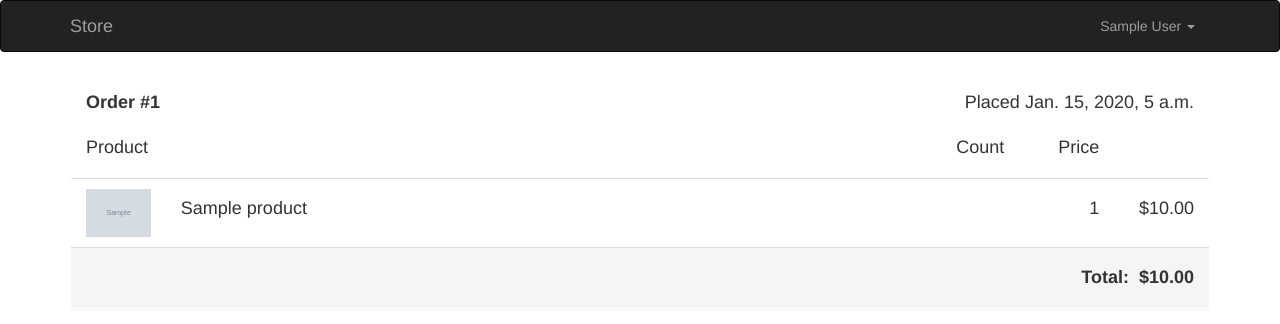
After one commit to FloorLamp/django-store, a Django app: template shoppingcart/templates/orders.html in a window 1280 px wide. The commit adds this page. Shown: the top 324 px of the page. Run offline with Django 3.2, Linux system fonts and the light colour scheme; the template is opened without the code that fills it: values that come from a table or form of the project are taken from there, others are empty; a user stored in the database is signed in; tables that the repository leaves empty hold one stand-in row (values such as "Sample post"); grey boxes marked "Sample" are stand-in pictures; parts of the project's set-up code (start-up, migrations or seed data) failed here and were passed over; some libraries are stand-ins or nearby versions.

Commit message:
add checkout and orders

```diff
--- a/ordergroove/urls.py
+++ b/ordergroove/urls.py
@@ -4,17 +4,16 @@ from django.contrib import admin
 admin.autodiscover()
 
 urlpatterns = patterns('shoppingcart.views',
-    # Examples:
     url(r'^$', 'home', name='home'),
     url(r'^login$', 'login_view', name='login_view'),
     url(r'^logout$', 'logout_view', name='logout_view'),
     url(r'^cart$', 'cart', name='cart'),
+    url(r'^checkout$', 'checkout', name='checkout'),
+    url(r'^orders$', 'orders', name='orders'),
+
+    # ajax
     url(r'^modify_cart$', 'modify_cart', name='modify_cart'),
-    # url(r'^ordergroove/', include('ordergroove.foo.urls')),
 
-    # Uncomment the admin/doc line below to enable admin documentation:
-    # url(r'^admin/doc/', include('django.contrib.admindocs.urls')),
-
-    # Uncomment the next line to enable the admin:
+    # admin
     url(r'^admin/', include(admin.site.urls)),
 )
--- a/shoppingcart/admin.py
+++ b/shoppingcart/admin.py
@@ -24,8 +24,8 @@ class ShoppingCartAdmin(admin.ModelAdmin):
 class OrderAdmin(admin.ModelAdmin):
     def user_name(self, obj):
         return obj.user.get_full_name()
-    list_display = ('user_name', 'product', 'count', 'date_ordered')
-    search_fields = ['user__first_name', 'user__last_name', 'product__name']
+    list_display = ('user_name', 'id', 'date_ordered')
+    search_fields = ['user__first_name', 'user__last_name']
 
 # admin.site.unregister(Site)
 # admin.site.unregister(Group)
--- a/shoppingcart/models.py
+++ b/shoppingcart/models.py
@@ -10,11 +10,10 @@ class Product(models.Model):
     def __unicode__(self):
         return self.name
 
-
 class ShoppingCart(models.Model):
     user = models.ForeignKey(User)
     product = models.ForeignKey(Product)
-    count = models.IntegerField(default=1)
+    count = models.IntegerField(default=0)
     date_added = models.DateTimeField(auto_now_add=True)
 
     def __unicode__(self):
@@ -22,9 +21,18 @@ class ShoppingCart(models.Model):
 
 class Order(models.Model):
     user = models.ForeignKey(User)
-    product = models.ForeignKey(Product)
-    count = models.IntegerField(default=0)
     date_ordered = models.DateTimeField(auto_now_add=True)
 
+    def get_orders(self):
+        return self.orderproduct_set.all()
+
+    def get_price(self):
+        return sum([p.count * p.product.price for p in self.get_orders()])
+
     def __unicode__(self):
-        return '{}, {} {}'.format(self.user.get_full_name(), self.count, self.product.name)
+        return '{} order at {}'.format(self.user.get_full_name(), self.date_ordered)
+
+class OrderProduct(models.Model):
+    order = models.ForeignKey(Order)
+    product = models.ForeignKey(Product)
+    count = models.IntegerField()
--- a/shoppingcart/static/css/main.css
+++ b/shoppingcart/static/css/main.css
@@ -32,6 +32,10 @@
 }
 
 
+#cart .list-group,
+.order .list-group {
+    margin-top: -16px;
+}
 #cart .product-image {
     max-width: 100%;
     max-height: 100px;
@@ -40,6 +44,14 @@
     margin-top: 15px;
     display: none;
 }
-#cart .panel-footer {
+.order .product-image {
+    max-width: 100%;
+    max-height: 50px;
+}
+.order-footer {
+    background-color: #f5f5f5;
     overflow: auto;
 }
+.order .panel-heading {
+    overflow: auto;
+}
--- /dev/null
+++ b/shoppingcart/templates/_ordertable.html
@@ -0,0 +1,42 @@
+<div class="panel order">
+    <div class="panel-heading">
+        <h4 class="pull-left"><b>Order #{{ order.id }}</b></h4>
+        <h4 class="pull-right">Placed {{ order.date_ordered }}</h4>
+    </div>
+    <ul class="list-group list-group-flush">
+        <li class="list-group-item">
+            <div class="row">
+                <div class="col-lg-9 col-offset-1">
+                    <h4>Product</h4>
+                </div>
+                <div class="col-lg-1 text-right">
+                    <h4>Count</h4>
+                </div>
+                <div class="col-lg-1 text-right">
+                    <h4>Price</h4>
+                </div>
+            </div>
+        </li>
+        {% for p in order.get_orders %}
+        <li class="list-group-item">
+            <div class="row">
+                <div class="col-lg-1 text-center">
+                    <img class="product-image" src="{{ p.product.image_url }}"/>
+                </div>
+                <div class="col-lg-9">
+                    <h4>{{ p.product.name }}</h4>
+                </div>
+                <div class="col-lg-1 text-right">
+                    <h4>{{ p.count }}</h4>
+                </div>
+                <div class="col-lg-1 text-right">
+                    <h4>${{ p.product.price|floatformat:"2" }}</h4>
+                </div>
+            </div>
+        </li>
+        {% endfor %}
+        <li class="list-group-item order-footer text-right">
+            <h4><b>Total:&nbsp;&nbsp;${{ order.get_price }}</b></h4>
+        </li>
+    </ul>
+</div>
--- a/shoppingcart/templates/base.html
+++ b/shoppingcart/templates/base.html
@@ -16,6 +16,7 @@
                     <a href="#" class="dropdown-toggle" data-toggle="dropdown">{{ user.get_full_name }} <b class="caret"></b></a>
                     <ul class="dropdown-menu">
                         <li><a href="{% url 'cart' %}">Shopping Cart</a></li>
+                        <li><a href="{% url 'orders' %}">Past Orders</a></li>
                         <li class="divider"></li>
                         <li><a href="{% url 'logout_view' %}">Logout</a></li>
                     </ul>
--- a/shoppingcart/templates/index.html
+++ b/shoppingcart/templates/index.html
@@ -3,6 +3,7 @@
 {% block content %}
 <div id="products">
     <div class="panel col-lg-3" id="added-product">
+        <a href="{% url 'cart' %}">
             <div class="col-lg-4 text-center">
                 <img>
             </div>
@@ -10,6 +11,7 @@
                 <b>Added:</b>
                 <p></p>
             </div>
+        </a>
     </div>
     <div class="row">
     {% for p in products %}
--- /dev/null
+++ b/shoppingcart/templates/orders.html
@@ -0,0 +1,10 @@
+{% extends "base.html" %}
+{% load extras %}
+
+{% block content %}
+<div id="orders">
+    {% for order in orders %}
+        {% show_order order %}
+    {% endfor %}
+</div>
+{% endblock %}
--- /dev/null
+++ b/shoppingcart/templatetags/extras.py
@@ -0,0 +1,7 @@
+from django import template
+
+register = template.Library()
+
+@register.inclusion_tag('_ordertable.html')
+def show_order(order):
+    return {'order': order}
```
Also changed, not shown: shoppingcart/templates/cart.html (+13 -11 lines), shoppingcart/templates/checkout.html (added, +10 -0 lines), shoppingcart/views.py (+30 -0 lines), shoppingcart/migrations/0003_auto__add_orderproduct__del_field_order_count__del_field_order_product.py (added), shoppingcart/templatetags/__init__.py (added). Lines whose indentation alone changed are shown as unchanged.
